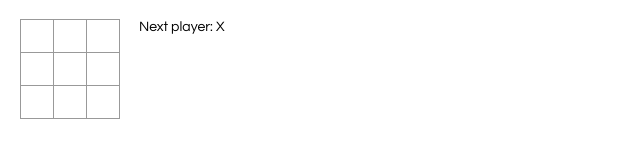
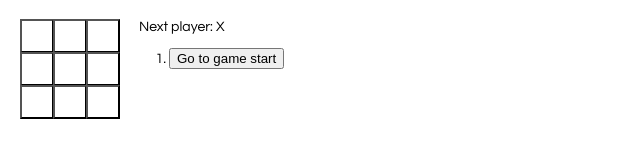
Before and after one commit to pengcao1/ReactLearnRecord, a React app: page / in a window 1280 px wide. Shown: the whole page, without its empty margins (0-640 px from the left). Built offline with nearby package versions, Linux system fonts and the light colour scheme.

Commit message:
complete the Game

```diff
--- a/src/Board.js
+++ b/src/Board.js
@@ -8,7 +8,7 @@ class Board extends React.Component{
         return(
             <FSquare value={this.props.squares[i]}
                 onClick={() => this.props.onClick(i)}
-        />
+            />
         );
     }
 
--- a/src/Game.js
+++ b/src/Game.js
@@ -10,12 +10,32 @@ class Game extends React.Component{
                 squares: Array(9).fill(null),
             }],
             xIsNext: true,
+            stepNumber: 0,
         };
     }
+
+    jumpTo(step) {
+        this.setState({
+            stepNumber: step,
+            xIsNext: (step % 2) == 0,
+        });
+    }
+
     render(){
         const history = this.state.history;
-        const current = history[history.length - 1];
+        const current = history[this.state.stepNumber];
         const winner = calculateWinner(current.squares);
+        const moves = history.map((step,move) => {
+            const desc = move ?
+            "Go to move # " + move :
+            "Go to game start";
+            return(
+                <li key={move}  >
+                    <button onClick={() => this.jumpTo(move)}>{desc}</button>
+                </li>
+            );
+        });
+
         const status = winner ?
             'Winner: ' + winner :
             'Next player: ' + (this.state.xIsNext ? 'X' : 'O');
@@ -29,13 +49,13 @@ class Game extends React.Component{
                 </div>
                 <div className="game-info">
                     <div>{status}</div>
-                    <ol>{/* TODO */}</ol>
+                    <ol>{moves}</ol>
                 </div>
             </div>
         );
     }
     handleClick(i) {
-        const history = this.state.history;
+        const history = this.state.history.slice(0,this.state.stepNumber+1);
         const current = history[history.length - 1];
         const squares = current.squares.slice();
         if (calculateWinner(squares) || squares[i]) {
@@ -46,6 +66,7 @@ class Game extends React.Component{
             history: history.concat([{
                 squares: squares,
             }]),
+            stepNumber: history.length,
             xIsNext: !this.state.xIsNext,
         });
     }
--- a/src/index.css
+++ b/src/index.css
@@ -19,7 +19,7 @@ ol, ul {
 
 .square {
     background: #fff;
-    border: 1px solid #999;
+    border: px solid #099;
     float: left;
     font-size: 24px;
     font-weight: bold;
@@ -37,12 +37,13 @@ ol, ul {
 }
 
 .kbd-navigation .square:focus {
-    background: #ddd;
+    background: #dfd;
 }
 
 .game {
     display: flex;
     flex-direction: row;
+    justify-items: center;
 }
 
 .game-info {
```
